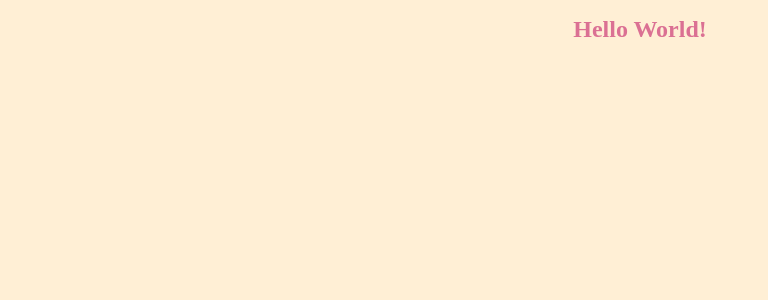
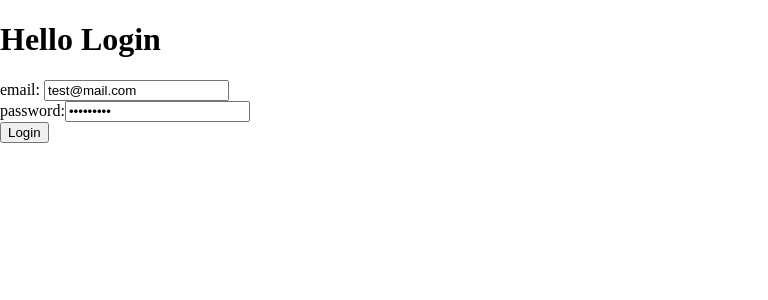
Before and after one commit to jjdevco/fixersTest, a React (Create React App) app in the folder client/: page /login in a window 1280 px wide. Shown: the top 300 px of the page, without its empty margins (0-768 px from the left). Built offline with nearby package versions, Linux system fonts and the light colour scheme; no server answers.

Commit message:
create Login component, add routes

```diff
--- a/client/src/App.jsx
+++ b/client/src/App.jsx
@@ -1,26 +1,25 @@
 import React from "react";
-
+import { BrowserRouter as Router, Switch, Route } from "react-router-dom";
 import styled from "styled-components";
 
+import Login from "./components/Login";
 function App() {
   return (
-    <Root>
-      <Title>Hello World!</Title>
-    </Root>
+    <Router>
+      <Root>
+        <Switch>
+          <Route path="/login" component={Login} />
+          <Route path="*" component={Login} />
+        </Switch>
+      </Root>
+    </Router>
   );
 }
-
-const Title = styled.h1`
-  font-size: 1.5em;
-  text-align: center;
-  color: palevioletred;
-`;
 
 const Root = styled.div`
   position: absolute;
   width: 100%;
   height: 100%;
-  background: papayawhip;
 `;
 
 export default App;
--- /dev/null
+++ b/client/src/components/Login.jsx
@@ -0,0 +1,51 @@
+import React, { useState } from "react";
+
+import { auth } from "../providers/firebase";
+
+function Login() {
+  const [email, setEmail] = useState("test@mail.com");
+  const [password, setPassword] = useState("Jimenez12");
+
+  const handleLogin = async (evt) => {
+    evt.preventDefault();
+
+    try {
+      const { user } = await auth().signInWithEmailAndPassword(email, password);
+      const token = user.xa;
+      console.log(token);
+    } catch (error) {
+      console.log(error);
+    }
+  };
+
+  return (
+    <div>
+      <h1>Hello Login</h1>
+      <form>
+        <label htmlFor="email">email: </label>
+        <input
+          name="email"
+          type="text"
+          placeholder="email"
+          value={email}
+          onChange={({ target: { value } }) => setEmail(value)}
+        />
+        <br />
+        <label htmlFor="password">password:</label>
+        <input
+          name="password"
+          type="password"
+          placeholder="password"
+          value={password}
+          onChange={({ target: { value } }) => setPassword(value)}
+        />
+        <br />
+        <button type="submit" onClick={handleLogin}>
+          Login
+        </button>
+      </form>
+    </div>
+  );
+}
+
+export default Login;
```
